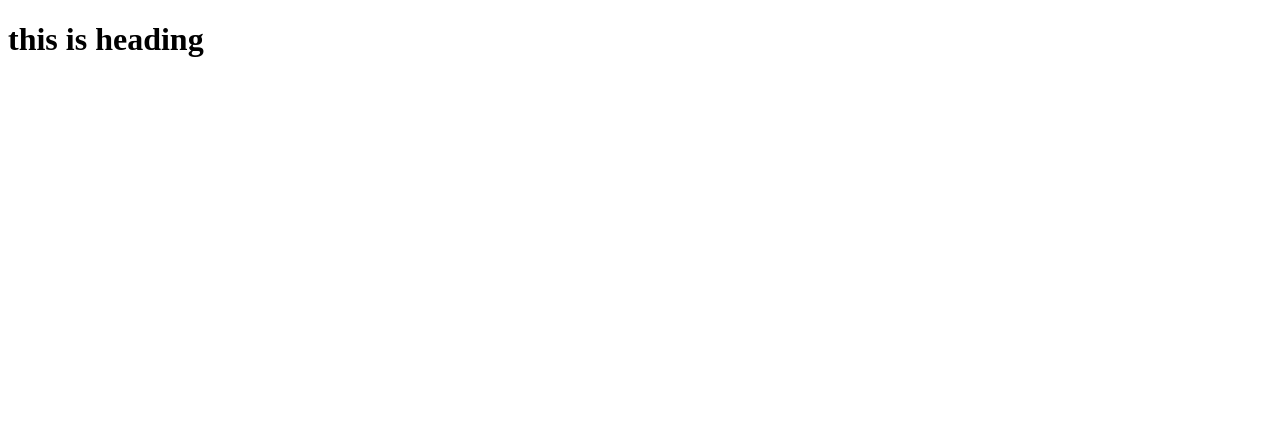
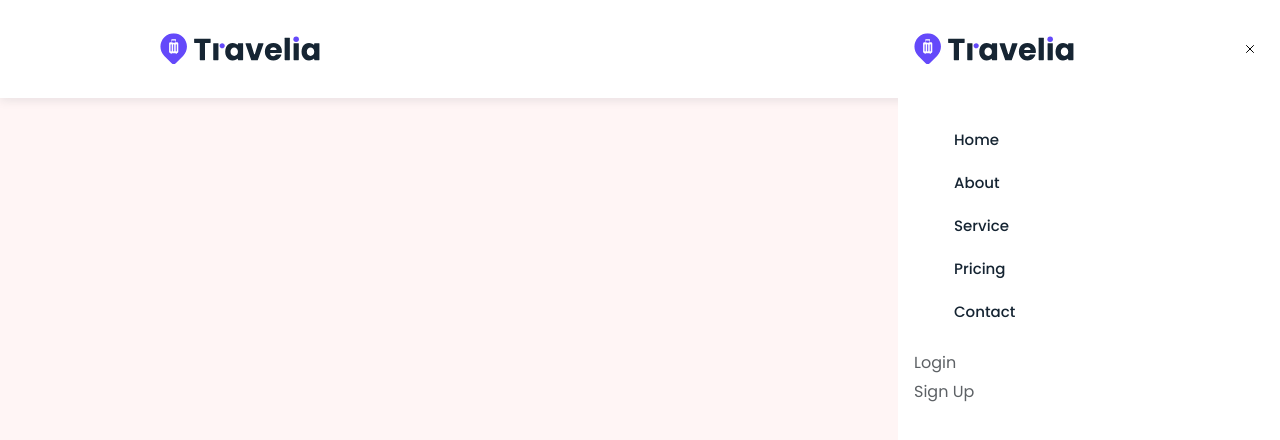
Before and after one commit to Revanescence/practice.stackp0, a plain HTML site: page index.html in a window 1280 px wide. Drawn offline with nearby package versions, Linux system fonts and the light colour scheme.

Commit message:
preloder ,and navbar

```diff
--- a/assets/css/style.css
+++ b/assets/css/style.css
@@ -109,34 +109,251 @@
   #RESET
 \*-----------------------------------*/
 
+*
+* ::before
+* ::after{
+  margin: 0;
+  padding: 0;
+  box-sizing: border-box;
+}
 
 
+li {
+  list-style : none;
+}
+
+a,
+img,
+span,
+input,
+button,
+ion-icon{display: block;}
+
+a {
+  color:  inherit;
+  text-decoration: none;
+
+}
+
+input,
+button {
+  background: none;
+  border: none;
+  font: inherit;
+}
+
+input {
+  width: 100%;
+  outline: none;
+}
+
+button {
+  cursor : pointer;
+}
+
+ion-icon {
+  pointer-events : none;
+}
 
 
-/*-----------------------------------*\
+address{
+  font-style : normal;
+}
+
+html {
+  font-family: var(--ff-poppins);
+  font-size: 10px;
+  scroll-behavior: smooth;
+}
+
+body{
+  background-color: var(--bg-lavender-blush);
+  color: var(--text-granite-gray);
+  font-size: var(--fontSize-6);
+  line-height:1.8 ;
+}
+/*----------------
+
+-------------------*\
   #REUSED STYLE
 \*-----------------------------------*/
+
+.container {
+  padding-inline: 160px ;
+}
 
 
 
 
 
-/*-----------------------------------*\
-  #PRELOADER
-\*-----------------------------------*
 
 
 
+/* /*-----------------------------------*\
+  #PRELOADER
+\*-----------------------------------* */
 
+.preloader{
+  position: fixed;
+  top: 0;
+  left: 0;
+  width: 100%;
+  height: 100%;
+  background-color: var(--bg-lavender-blush);
+  display: grid;
+  place-content: center;
+  z-index: 6;
+  transition: var(--transition-1);
+}
+
+
+.preloader.remove{
+  visibility: hidden;
+  opacity: 0;
+}
+
+.preloader .img {
+  animation: bounce 800ms ease-in-out infinite alternate;
+}
+
+@keyframes bounce {
+  0%{ transform: translateY(-10x);}
+  100% {transform: translateY(0);}
+
+}
+
+.preloader-inner{position: relative;}
+
+
+.preloader-inner::after {
+  content: "";
+  position: absolute;
+  bottom: -10px;
+  left: 50%;
+  transform: translateX(-50%);
+  width: 80%;
+  height: 10px;
+  background-color: var(--bg-black-alpha-20);
+  filter: blur(4px);
+  z-index: -1;
+  animation: dropShadow 800ms ease-in-out infinite alternate;
+}
+
+@keyframes DropShadow{
+  0% {width: 40%;}
+  100% { width: 80%;}
+
+}
 
 /*-----------------------------------*\
   #HEADER
 \*-----------------------------------*/
 
 
+.overlay {
+  display: none;}
+
+.header .container{
+  display: flex;
+  justify-content: space-between;
+  align-items: center;
+}
+
+.header{
+  padding-block: 30px;
+  position: absolute;
+  top: 0;
+  left: 0;
+  width: 100%;
+  z-index: 4;
+}
+
+.header.active {
+  position: fixed;
+  background-color:var(--bg-white) ;
+  box-shadow: var(--shadow-1);
+
+  animation: slideIn 500ms ease forwards;
+}
+
+@keyframes slideIn {
+  0% {transform: translateY(-100%);}
+  100%{transform: translateY(0%);}
+
+}
+
+.header .logo img{
+  width : 160px;
+}
+
+.nav-toggler-btn{ font-size: 3.2rem;}
+
+.navbar {
+  position: fixed;
+  top: 0px;
+  right: -350px;
+  max-width: 350px;
+  width: 100%;
+  height: 100vh;
+  background-color: var(--bg-white);
+  padding: 30px 16px;
+  display: flex;
+  flex-direction: column;
+  z-index: 1;
+  transition: 400ms var(--cubic-out);
+  visibility: hidden;
+
+}
+
+ .navbar.active {
+  transform: translate(-350px);
+  transition-duration: 500ms;
+  visibility: visible;
+}
 
 
+.navbar-top{
+  display: flex;
+  justify-content: space-between;
+  align-items: center;
+}
 
+.navbar-list{
+  margin-block-start: 50px;
+
+
+.navbar-link{
+  position: relative;
+  color: var(--text-gunmetal);
+  font-size: var(--fontSize-7);
+  font-weight: var(--weight-medium);
+  padding-block: 8px;
+  transition: var(--transition-1);
+}
+
+.navbar-link::before{
+  content: "";
+  position: absolute;
+  width: 8px;
+  height: 10px;
+  background-color: var(--bg-majorelle-blue);
+  top: 50%;
+  left: -10px;
+  transform: translate(-50%) ;
+  border-radius: 5px;
+  opacity: 0;
+  transition: var(--transition-1);
+}
+
+.navbar-link:is(:hover, :focus-visible, .active)::before{opacity: 1;}
+
+.navbar-link:is(:hover, :focus-visible, .active){transform: translateX(-10px);}
+
+.header-action{
+  margin-block-start: auto;
+  padding-block-start: 20px;
+  border-block-start: ;
+}
 /*-----------------------------------*\
   #HERO
 \*-----------------------------------*/
--- a/assets/js/script.js
+++ b/assets/js/script.js
@@ -0,0 +1,6 @@
+const preloader = document.querySelector("[data-preloader]");
+
+
+window.addEventListener("load", () =>{
+    preloader.classList.add("remove");
+})
--- a/index.html
+++ b/index.html
@@ -13,11 +13,81 @@
 <link rel="preconnect" href="https://fonts.gstatic.com" crossorigin>
 <link href="https://fonts.googleapis.com/css2?family=Poppins:wght@400;500;600;700&display=swap" rel="stylesheet">
 
-<link rel="stylesheet" href="">
+<link rel="stylesheet" href="./assets/css/style.css">
 
 
 </head>
 <body>
-    <h1> this is heading </h1>
+
+
+    <!-- preloader -->
+
+
+    <div class="preloader" data-preloader="">
+        <div class="preloader-inner">
+            <img src="./assets/images/preloader.svg" width="50" height="50" alt="" class="img">
+        </div>
+    </div>
+
+
+    <!-- #headeer -->
+
+    <header class="header active" data-header>
+        <div class="container">
+
+            <a href="#" class="logo">
+                <img src="./assets/images/logo.svg" width="187" height="38" alt="logo" class="src">
+            </a>
+            <nav class="navbar active" data-navbar>
+                <div class="navbar-top">
+                    <a href="#" class="logo">
+                        <img src="./assets/images/logo.svg" width="187" height="38" alt="logo" class="src">
+                    </a>
+
+                    <button class="nav-toggle-btn" aria-label="close menu" data-nav-toggler>
+                    <ion-icon name="close-outline" aria-hidden="true"></ion-icon>
+
+                    </button>
+                </div>
+
+                <ul class="navbar-list">
+                    <li class="navbar-item">
+                        <a href="#" class="navbar-link">Home</a>
+                    </li>
+                    <li class="navbar-item">
+                        <a href="#" class="navbar-link">About</a>
+                    </li>
+                    <li class="navbar-item">
+                        <a href="#" class="navbar-link">Service</a>
+                    </li>
+                    <li class="navbar-item">
+                        <a href="#" class="navbar-link">Pricing</a>
+                    </li>
+                    <li class="navbar-item">
+                        <a href="#" class="navbar-link">Contact</a>
+                    </li>
+                </ul>
+
+                <div class="header-action">
+                    <a href="#" class="login-btn"> Login</a>
+                    <a href="#" class="btn btn-primary"> Sign Up</a>
+                </div>
+            </nav>
+
+            <button class="nav-toggle-btn" aria-label="open menu" data-nav-toggler>
+            <ion-icon name="menu-outline" aria-hidden="true"></ion-icon>
+
+            </button>
+
+            <div class="overlay" data-overlay data-nav-toggler></div>
+
+        </div>
+    </header>
+
+
+    <script src="./assets/js/script.js"></script>
+
+    <script type="module" src="https://unpkg.com/ionicons@5.5.2/dist/ionicons/ionicons.esm.js"></script>
+<script nomodule src="https://unpkg.com/ionicons@5.5.2/dist/ionicons/ionicons.js"></script>
 </body>
 </html>
```
